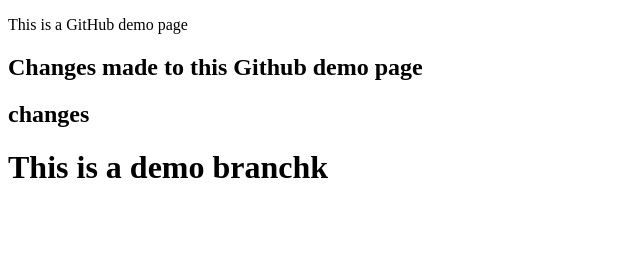
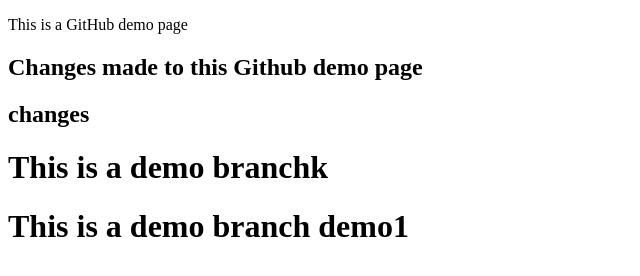
Before and after one commit to debbiec84/sandbox, a plain HTML site: page index.html in a window 1280 px wide. Shown: the whole page, without its empty margins (0-640 px from the left). Drawn offline with Linux system fonts and the light colour scheme.

Commit message:
test branch

```diff
--- a/index.html
+++ b/index.html
@@ -12,6 +12,7 @@
     <h2>Changes made to this Github demo page</h2>
     <h2>changes</h2>
     <h1>This is a demo branchk</h1>
+    <h1>This is a demo branch demo1</h1>
     <script src="js/script.js"></script>
   </body>
 </html>
```
